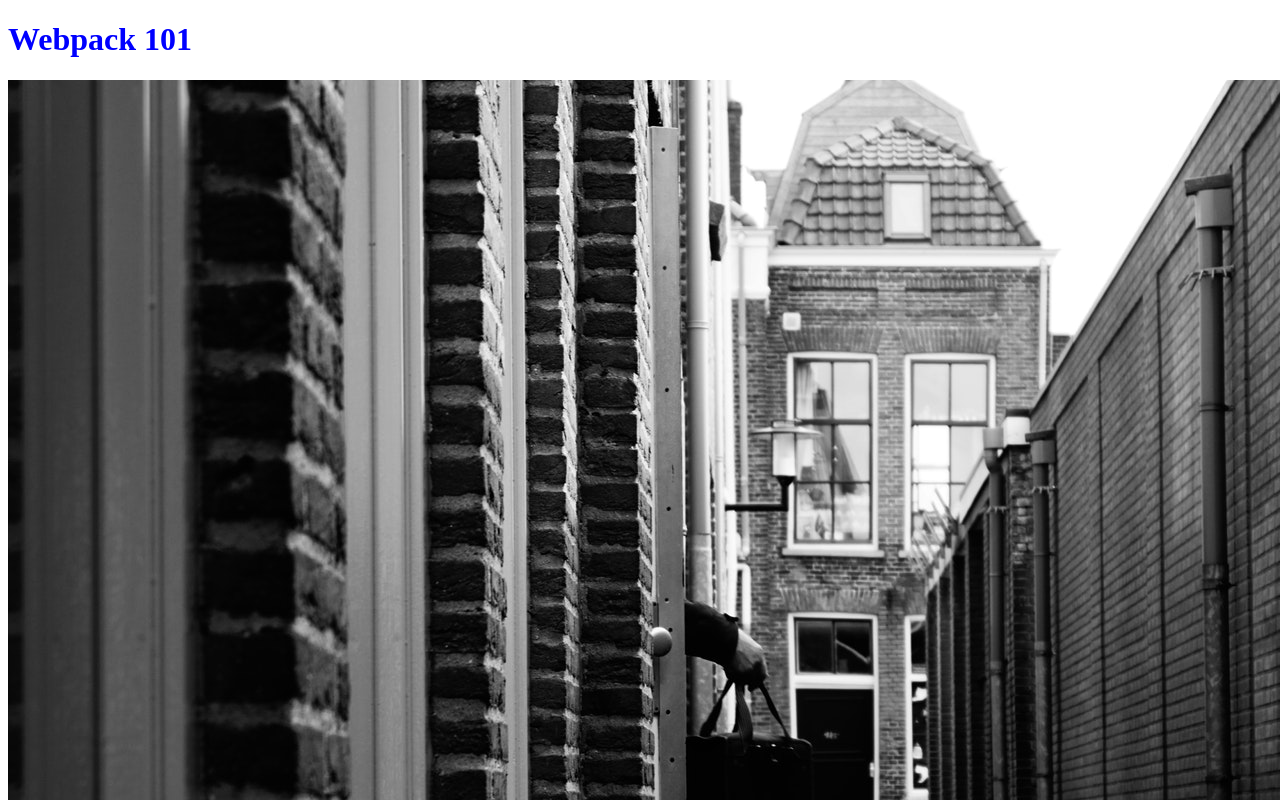
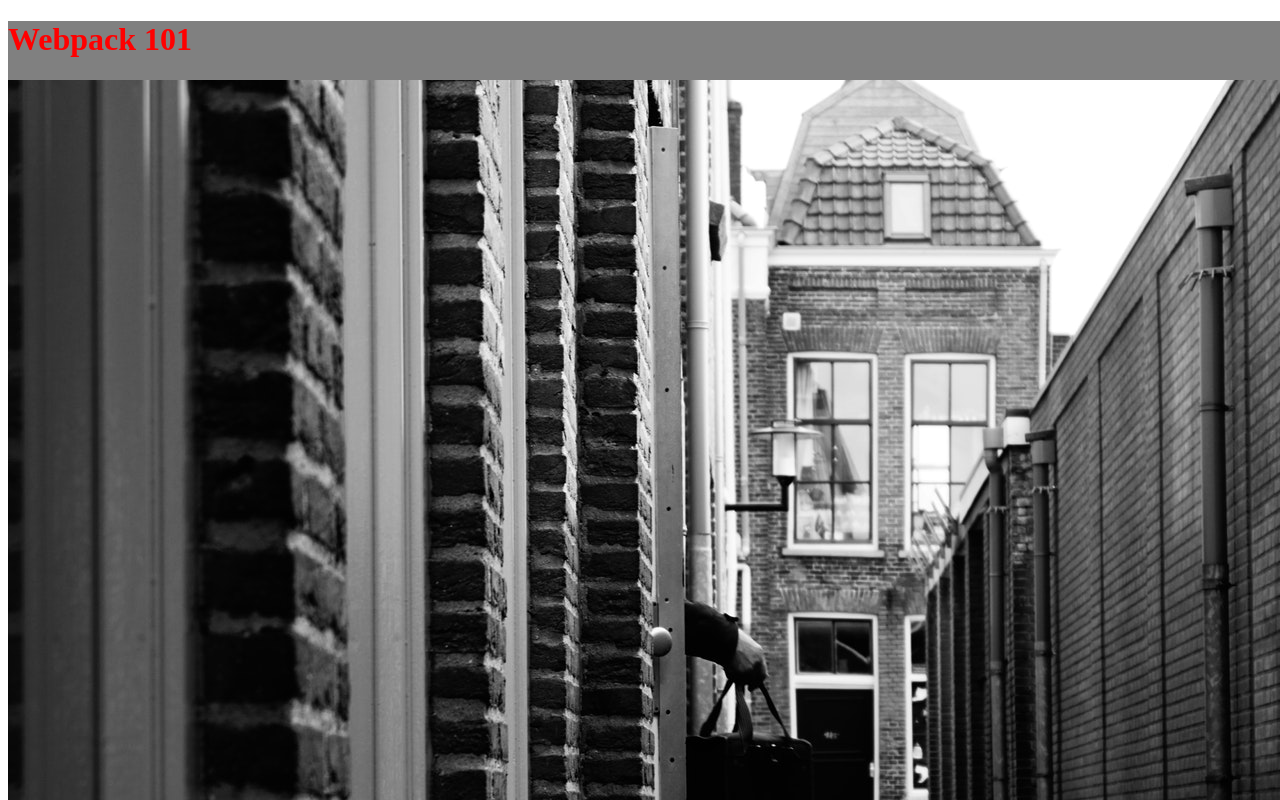
Before and after one commit to aimarjs/webpack-101, a React app: page / in a window 1280 px wide. Shown: the top 800 px of the page. Built offline with nearby package versions, Linux system fonts and the light colour scheme.

Commit message:
css modules added

```diff
--- /dev/null
+++ b/src/components/App.css
@@ -0,0 +1,10 @@
+.App {
+  width: 100vw;
+  height: 100vh;
+  background-color: gray;
+  color: red;
+}
+
+h1 {
+  color: red;
+}
--- a/src/components/App.js
+++ b/src/components/App.js
@@ -1,12 +1,13 @@
-import React from 'react';
+import React from "react";
 
-import bgImage from '../assets/bg.jpeg';
+import bgImage from "../assets/bg.jpeg";
+import classes from "./App.css";
 
 const App = props => (
-	<div>
-		<h1>Webpack 101</h1>
-		<img src={bgImage} alt="test" />
-	</div>
+  <div className={classes.App}>
+    <h1>Webpack 101</h1>
+    <img src={bgImage} alt="test" />
+  </div>
 );
 
 export default App;
--- a/webpack.config.js
+++ b/webpack.config.js
@@ -1,39 +1,60 @@
-const webpack = require('webpack');
-const path = require('path');
-const HtmlWebpackPlugin = require('html-webpack-plugin');
-const ExtractTextPlugin = require('extract-text-webpack-plugin');
+const webpack = require("webpack");
+const path = require("path");
+const HtmlWebpackPlugin = require("html-webpack-plugin");
+const ExtractTextPlugin = require("extract-text-webpack-plugin");
 
-const isProd = process.env.NODE_ENV === 'production';
-const cssDev = ['style-loader', 'css-loader', 'sass-loader'];
+const isProd = process.env.NODE_ENV === "production";
+const cssDev = [
+  "style-loader",
+  {
+    loader: "css-loader",
+    options: {
+      modules: true,
+      localIdentName: "[name]__[local]--[hash:base64:5]"
+    }
+  },
+  "sass-loader"
+];
 const cssProd = ExtractTextPlugin.extract({
-	fallback: 'style-loader',
-	use: ['css-loader', 'sass-loader']
+  fallback: "style-loader",
+  use: [
+    {
+      loader: "css-loader",
+      options: {
+        modules: true,
+        localIdentName: "[name]__[local]--[hash:base64:5]"
+      }
+    },
+    {
+      loader: "sass-loader"
+    }
+  ]
 });
 const cssConfig = isProd ? cssProd : cssDev;
 
 module.exports = {
-	entry: './src/index.js',
+  entry: "./src/index.js",
   output: {
-		path: path.resolve(__dirname, 'dist'),
-		filename: 'app.bundle.js'
+    path: path.resolve(__dirname, "dist"),
+    filename: "app.bundle.js"
   },
   module: {
     rules: [
       {
-				test: /\.scss$/,
+        test: /\.css$/,
         use: cssConfig
       },
       {
         test: /\.js$/,
         exclude: /node_modules/,
-				use: 'babel-loader'
+        use: "babel-loader"
       },
       {
         test: /\.(gif|png|jpe?g|svg)$/i,
         use: [
-					'file-loader?name=[name].[ext]&outputPath=media/',
+          "file-loader?name=[name].[ext]&outputPath=media/",
           {
-						loader: 'image-webpack-loader',
+            loader: "image-webpack-loader",
             options: {
               mozjpeg: {
                 progressive: true,
@@ -43,7 +64,7 @@ module.exports = {
                 enabled: false
               },
               pngquant: {
-								quality: '65-90',
+                quality: "65-90",
                 speed: 4
               },
               gifsicle: {
@@ -55,28 +76,32 @@ module.exports = {
             }
           }
         ]
+      },
+      {
+        test: /\.(woff|woff2|eot|ttf|otf)$/,
+        use: ["file-loader"]
       }
     ]
   },
   devServer: {
-		contentBase: path.join(__dirname, 'dist'),
+    contentBase: path.join(__dirname, "dist"),
     compress: true,
     hot: true,
     port: 5000,
-		stats: 'errors-only',
+    stats: "errors-only",
     open: false
   },
   plugins: [
     new HtmlWebpackPlugin({
-			title: 'Webpack 101',
+      title: "Webpack 101",
       minify: {
         collapseWhitespace: true
       },
       hash: true,
-			template: './src/index.html'
+      template: "./src/index.html"
     }),
     new ExtractTextPlugin({
-			filename: 'main.css',
+      filename: "css/main.css",
       disable: !isProd,
       allChunks: true
     }),
```
Also changed, not shown: src/index.js (+5 -5 lines). Lines whose indentation alone changed are shown as unchanged.
